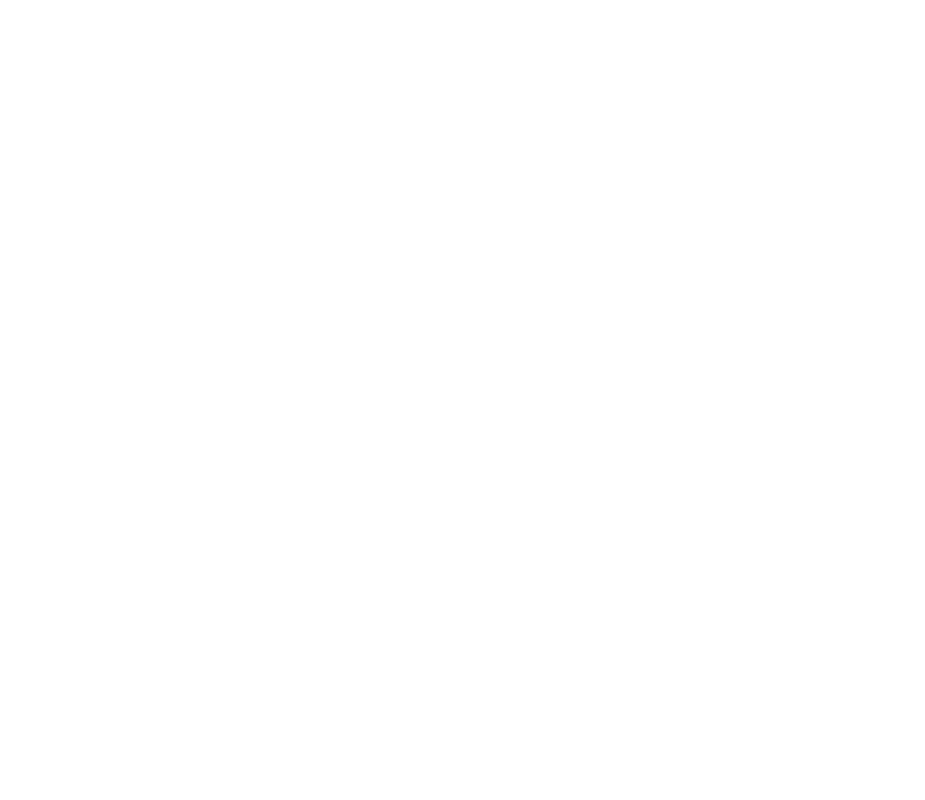
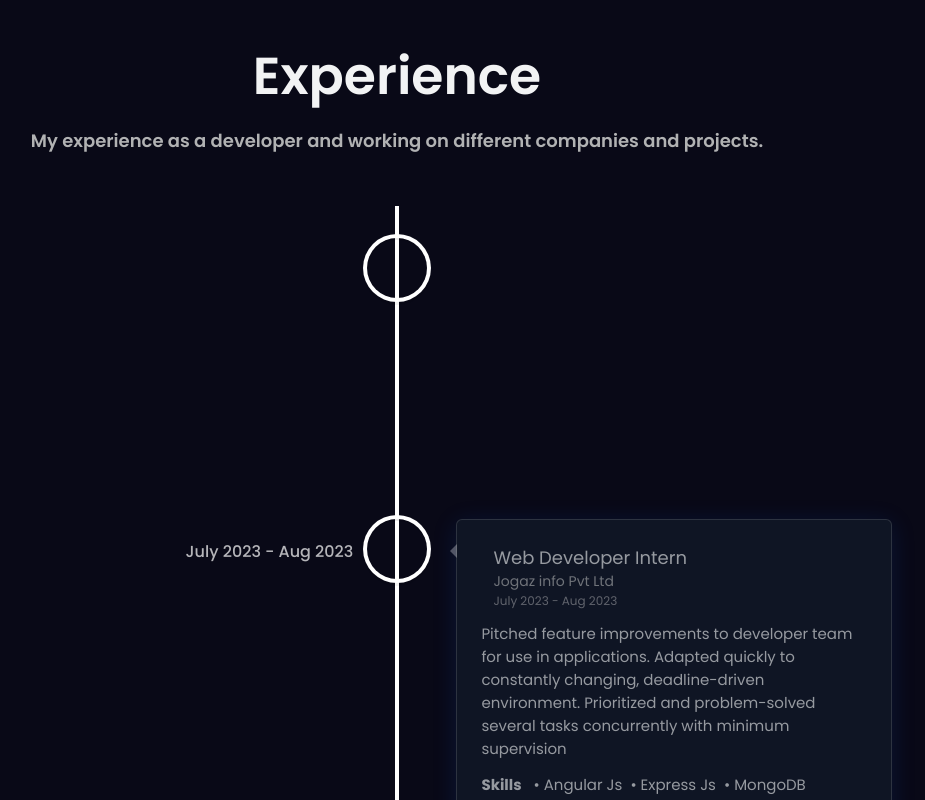
Before and after one commit to Prachi3899/PortfolioWebsite, a React (Create React App) app: page / in a window 1280 px wide. Shown: the part 1500-2300 px from the top of the page, without its empty margins (243-1168 px from the left). Before the commit the page ends 1467 px from the top, so only its background shows below. Built offline with nearby package versions, Linux system fonts and the light colour scheme.

Commit message:
experience section done

```diff
--- a/src/App.js
+++ b/src/App.js
@@ -5,6 +5,7 @@ import Navbar from "./components/Navbar";
 import { BrowserRouter } from "react-router-dom";
 import About from "./components/sections/about";
 import Skills from "./components/sections/skills";
+import Experience from "./components/sections/Experience";
 
 const Body = styled.div`
   background-color: ${({ theme }) => theme.bg};
@@ -23,6 +24,7 @@ function App() {
       <Body>
         <About />
         <Skills />
+        <Experience />
       </Body>
       </BrowserRouter>
     </ThemeProvider>
--- /dev/null
+++ b/src/components/cards/ExperienceCard.jsx
@@ -0,0 +1,142 @@
+import React from "react";
+import { VerticalTimelineElement } from "react-vertical-timeline-component";
+import styled from "styled-components";
+
+const Top = styled.div`
+  width: 100%;
+  display: flex;
+  max-width: 100%;
+  gap: 12px;
+`;
+const Image = styled.img`
+  height: 50px;
+  border-radius: 10px;
+  margin-top: 4px;
+  @media only screen and (max-width: 768px) {
+    height: 40px;
+  }
+`;
+const Body = styled.div`
+  width: 100%;
+  display: flex;
+  flex-direction: column;
+`;
+const Role = styled.div`
+  font-size: 18px;
+  font-weight: 600px;
+  color: ${({ theme }) => theme.text_primary + 99};
+  @media only screen and (max-width: 768px) {
+    font-size: 14px;
+  }
+`;
+const Company = styled.div`
+  font-size: 14px;
+  font-weight: 500px;
+  color: ${({ theme }) => theme.text_secondary + 99};
+  @media only screen and (max-width: 768px) {
+    font-size: 12px;
+  }
+`;
+const Date = styled.div`
+  font-size: 12px;
+  font-weight: 400px;
+  color: ${({ theme }) => theme.text_secondary + 80};
+
+  @media only screen and (max-width: 768px) {
+    font-size: 10px;
+  }
+`;
+
+const Description = styled.div`
+  width: 100%;
+  font-size: 15px;
+  font-weight: 400;
+  color: ${({ theme }) => theme.text_primary + 99};
+  margin-bottom: 10px;
+  @media only screen and (max-width: 768px) {
+    font-size: 12px;
+  }
+`;
+const Skills = styled.div`
+  width: 100%;
+  display: flex;
+  gap: 12px;
+  margin-top: -10px;
+`;
+const Span = styled.div`
+  display: -webkit-box;
+  max-width: 100%;
+`;
+
+const Skill = styled.div`
+  font-size: 15px;
+  font-weight: 400;
+  color: ${({ theme }) => theme.text_primary + 99};
+  @media only screen and (max-width: 768px) {
+    font-size: 12px;
+  }
+`;
+
+const ItemWrapper = styled.div`
+  display: flex;
+  flex-wrap: wrap;
+  gap: 8px;
+`;
+
+const ExperienceCard = ({ experience }) => {
+  return (
+    <VerticalTimelineElement
+      // icon={
+      //   <img
+      //     width="100%"
+      //     height="100%"
+      //     alt={experience?.company}
+      //     style={{ borderRadius: "50%", objectFit: "cover" }}
+      //     src={experience?.img}
+      //   />
+      // }
+      contentStyle={{
+        display: "flex",
+        flexDirection: "column",
+        gap: "12px",
+        background: "#1d1836",
+        color: "#fff",
+        boxShadow: "rgba(23, 92, 230, 0.15) 0px 4px 24px",
+        backgroundColor: "rgba(17, 25, 40, 0.83)",
+        border: "1px solid rgba(255, 255, 255, 0.125)",
+        borderRadius: "6px",
+      }}
+      contentArrowStyle={{
+        borderRight: "7px solid  rgba(255, 255, 255, 0.3)",
+      }}
+      date={experience?.date}
+    >
+      <Top>
+        <Image src={experience?.img} />
+        <Body>
+          <Role>{experience?.role}</Role>
+          <Company>{experience?.company}</Company>
+          <Date>{experience?.date}</Date>
+        </Body>
+      </Top>
+      <Description>
+        {experience?.desc && <Span>{experience.desc}</Span>}
+        {experience?.skills && (
+          <>
+            <br />
+            <Skills>
+              <b>Skills</b>
+              <ItemWrapper>
+                {experience?.skills?.map((skill, index) => (
+                  <Skill>• {skill}</Skill>
+                ))}
+              </ItemWrapper>
+            </Skills>
+          </>
+        )}
+      </Description>
+    </VerticalTimelineElement>
+  );
+};
+
+export default ExperienceCard;
--- /dev/null
+++ b/src/components/sections/Experience.jsx
@@ -0,0 +1,79 @@
+import React from "react";
+import { VerticalTimeline } from "react-vertical-timeline-component";
+import "react-vertical-timeline-component/style.min.css";
+import styled from "styled-components";
+import { experiences } from "../../data/constants";
+import ExperienceCard from "../cards/ExperienceCard.jsx";
+
+const Container = styled.div`
+  display: flex;
+  flex-direction: column;
+  justify-contnet: center;
+  margin-top: 50px;
+  position: rlative;
+  z-index: 1;
+  align-items: center;
+`;
+
+const Wrapper = styled.div`
+  position: relative;
+  display: flex;
+  justify-content: space-between;
+  align-items: center;
+  flex-direction: column;
+  width: 100%;
+  max-width: 1100px;
+  gap: 12px;
+  @media (max-width: 960px) {
+    flex-direction: column;
+  }
+`;
+const Title = styled.div`
+  font-size: 52px;
+  text-align: center;
+  font-weight: 600;
+  margin-top: 20px;
+  color: ${({ theme }) => theme.text_primary};
+  @media (max-width: 768px) {
+    margin-top: 12px;
+    font-size: 32px;
+  }
+`;
+const Desc = styled.div`
+  font-size: 18px;
+  text-align: center;
+  font-weight: 600;
+  color: ${({ theme }) => theme.text_secondary};
+  @media (max-width: 768px) {
+    font-size: 16px;
+  }
+`;
+
+const Experience = () => {
+  return (
+    <Container id="Experience">
+      <Wrapper>
+        <Title>Experience</Title>
+        <Desc
+          style={{
+            marginBottom: "40px",
+          }}
+        >
+          My experience as a developer and working on different
+          companies and projects.
+        </Desc>
+
+        <VerticalTimeline>
+          {experiences.map((experience, index) => (
+            <ExperienceCard
+              key={`experience-${index}`}
+              experience={experience}
+            />
+          ))}
+        </VerticalTimeline>
+      </Wrapper>
+    </Container>
+  );
+};
+
+export default Experience;
--- a/src/data/constants.js
+++ b/src/data/constants.js
@@ -137,105 +137,51 @@ export const skills = [
 export const experiences = [
   {
     id: 0,
-    img: "https://firebasestorage.googleapis.com/v0/b/flexi-coding.appspot.com/o/neurobit.jpeg?alt=media&token=1cacbb7b-e5ea-4efb-9b3d-f5a31b9564ad",
-    role: "Frontend Engineer Intern",
-    company: "Neurobit",
-    date: "June 2023 - Nov 2023",
-    desc: "Enhanced user experiences on Neurobit PSG & Hybrid, Portals by resolving bugs & reduced load time by 40%. Built Neurobit Analytics portal using React Js with seamless interaction of REST APIs using AXIOS optimized with React Query. Refactored previous code to TypeScript, updated with new dependency and integrated Vite with Jest for Unit Testing.",
+    img: "https://dirigeants-entreprise.com/content/uploads/stmicroelectronics.png",
+    role: "Intern",
+    company: "ST Microelectronics",
+    date: "July 2024 - Present",
+    desc: "",
     skills: [
-      "ReactJS",
-      "Redux",
-      "NodeJs",
-      "Material UI",
+      "Servicenow",
+      "Angular",
+      "JavaScript",
       "HTML",
       "CSS",
-      "JavaScript",
     ],
-    doc: "https://firebasestorage.googleapis.com/v0/b/flexi-coding.appspot.com/o/Screenshot%20from%202024-01-25%2022-38-31.png?alt=media&token=2785903f-1a4e-41f5-afd2-6adcfe56d058",
+    doc: "https://dirigeants-entreprise.com/content/uploads/stmicroelectronics.png",
   },
   {
     id: 1,
-    img: "https://firebasestorage.googleapis.com/v0/b/flexi-coding.appspot.com/o/flipr.jpeg?alt=media&token=1d72532a-45eb-4c1a-a81a-c9bed9fec543",
-    role: "DevOps & Fullstack Engineering Intern",
-    company: "Flipr Inovations Pvt. Ltd.",
-    date: "Aug 2023 - Oct 2023",
-    desc: "Built Flipr Connect Platforms using React Js integrated GraphQL with AXIOS, created High level Design and Figma design. Built Backend with GraphQL and Node JS and connected with MongoDb - Reducing API calls by 20%. Dockerized and automated with Kubernetes & Jenkins CI/CD deployed in AWS-EC2 added Prometheus & Grafana for monitoring.",
+    img: "",
+    role: "Web Developer Intern",
+    company: "Jogaz info Pvt Ltd",
+    date: "July 2023 - Aug 2023",
+    desc: "Pitched feature improvements to developer team for use in applications. Adapted quickly to constantly changing, deadline-driven environment. Prioritized and problem-solved several tasks concurrently with minimum supervision",
     skills: [
-      "Docker",
-      "Terraform",
-      "AWS",
-      "EC2",
-      "Portainer",
-      "Nginx",
+      "Angular Js",
+      "Express Js",
+      "MongoDB",
       "JavaScript",
-      "TypeScript",
       "Node Js",
-      " Next Js",
     ],
-    doc: "https://firebasestorage.googleapis.com/v0/b/flexi-coding.appspot.com/o/1696514649120.jpeg?alt=media&token=e7f6757b-edfa-4138-a692-d6709eeef3e2",
+    doc: "",
   },
   {
     id: 2,
-    img: "https://firebasestorage.googleapis.com/v0/b/flexi-coding.appspot.com/o/Rudraksha.jpeg?alt=media&token=8f83f41e-d0a1-486f-9c7f-dd4cd1d09e8d",
-    role: "Android Developer Intern",
-    company: "Rudraksha Welffare Foundation",
-    date: "June 2021 - Oct 2021",
-    desc: "• Built RudraShakti - Astrologer App, with MVVM Architecture using Java and Android Studio integrating Firebase SDK. Created One to One video call integration with Socket.IO and Firebase cloud functions and integrated with Retrofit. Created Low Level Design and converted Figma design to XML code.",
+    img: "https://coincent.ai/microsoft-certification/internship/images/Worinwell.png",
+    role: "Developer Intern",
+    company: "WorinWell",
+    date: "Aug 2022 - Sep 2021",
+    desc: "Had a very amazing experience during the internship, which helped me grow my skills in the eld of HTML,CSS and PHP Coded websites using HTML, CSS, and PHP languages. Oversaw back-end development using PHP to maintain website integrit",
     skills: [
-      "Android",
-      "Java",
-      "Kotlin",
-      "XML",
-      "Node Js",
-      "Cloud Firestore",
-      "Firebase",
-      "Figma",
-    ],
-    doc: "https://firebasestorage.googleapis.com/v0/b/buckoid-917cf.appspot.com/o/WhatsApp%20Image%202023-05-05%20at%2012.07.39%20AM.jpeg?alt=media&token=9f0e1648-568b-422d-bd0b-1f125f722245",
-  },
-  {
-    id: 3,
-    img: "https://firebasestorage.googleapis.com/v0/b/flexi-coding.appspot.com/o/flipr.jpeg?alt=media&token=1d72532a-45eb-4c1a-a81a-c9bed9fec543",
-    role: "Fullstack Externship",
-    company: "Flipr",
-    date: "June 2023 - July 2023",
-    desc: "Built an employee management full stack web app used Docker and deployed on AWS ec2. I was the top performer in the program.",
-    skills: [
-      "ReactJS",
-      "Redux",
-      "NodeJs",
-      "Material UI",
       "HTML",
       "CSS",
-      "JavaScript",
-      "Docker",
-      "AWS",
-      "MongoDB",
+      "BOOTSTRAP",
+      "PHP",
+      "MYSQL",
     ],
-    doc: "https://firebasestorage.googleapis.com/v0/b/flexi-coding.appspot.com/o/1691181448873.jpeg?alt=media&token=ee85eb8f-7247-43cd-9a1d-ce9f58ea62a6",
-  },
-  {
-    id: 4,
-    img: "https://firebasestorage.googleapis.com/v0/b/flexi-coding.appspot.com/o/gdsc.jpeg?alt=media&token=c162329c-efaa-4be8-a173-8d3f4c48ea70",
-    role: "Android Developer",
-    company: "DSC KIIT",
-    date: "Nov2021 - Present",
-    desc: "As an Android developer at the Google Developers Student Club (GDCS), I have had the opportunity to work on exciting projects and collaborate with talented developers who share my passion for technology. Through my involvement with GDCS, I have also had the opportunity to host and participate in numerous events, including hackathons, study jams, and workshops.",
-    skills: [
-      "Leadership",
-      "Mobile Application Development",
-      "Kotlin",
-      "XML",
-      "Figma",
-    ],
-  },
-  {
-    id: 5,
-    img: "https://firebasestorage.googleapis.com/v0/b/flexi-coding.appspot.com/o/girlScript.jpeg?alt=media&token=e656a621-cf3c-4230-bf0f-e74b4cec6035",
-    role: "Open Source Contributor ",
-    company: "GirlScript Summer of Code",
-    date: "May 2023 - Present",
-    desc: "Contributed to different open-source projects and learn from industry experts",
+    doc: "https://coincent.ai/microsoft-certification/internship/images/Worinwell.png",
   },
 ];
 
```
Also changed, not shown: src/images/jogaz.png (added).
